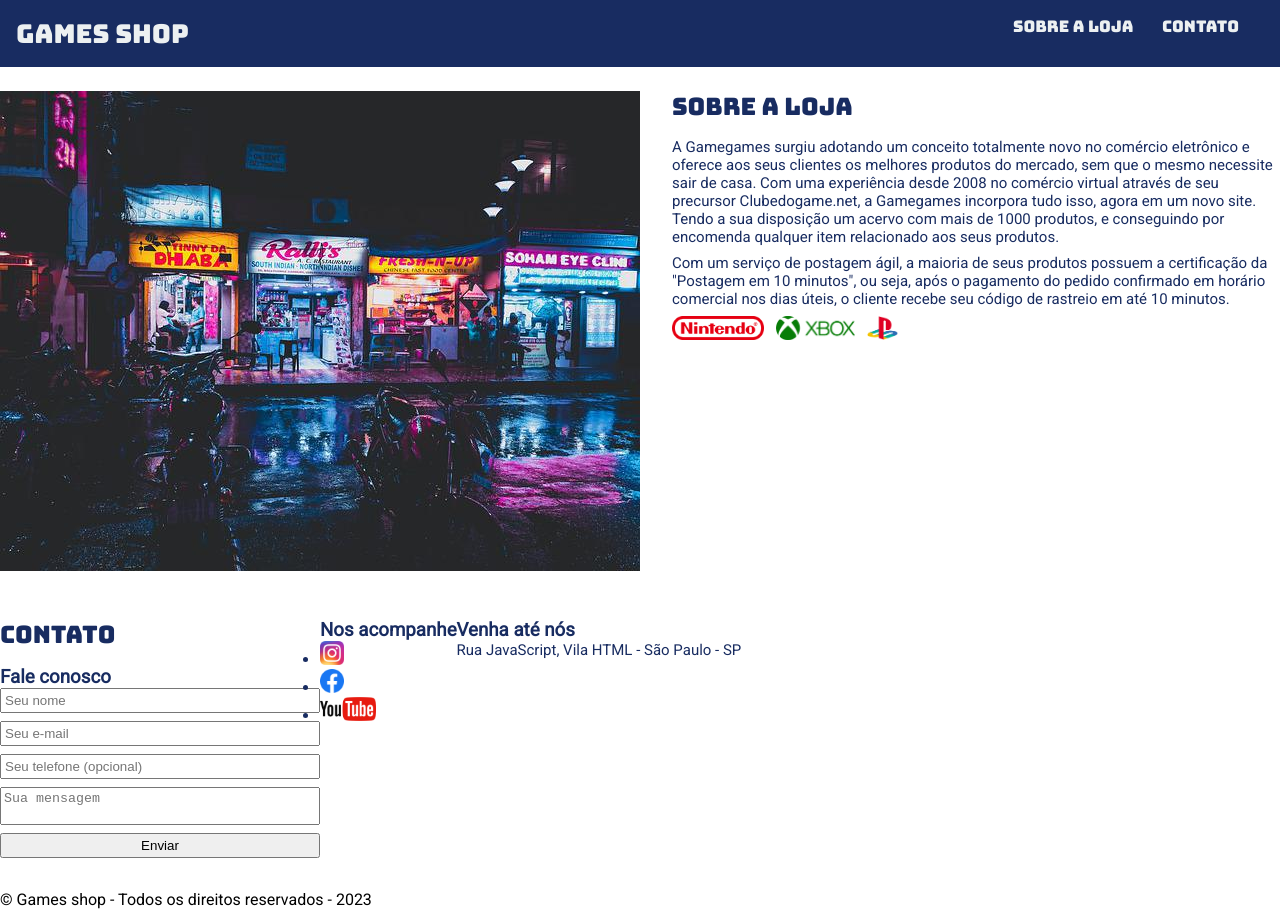
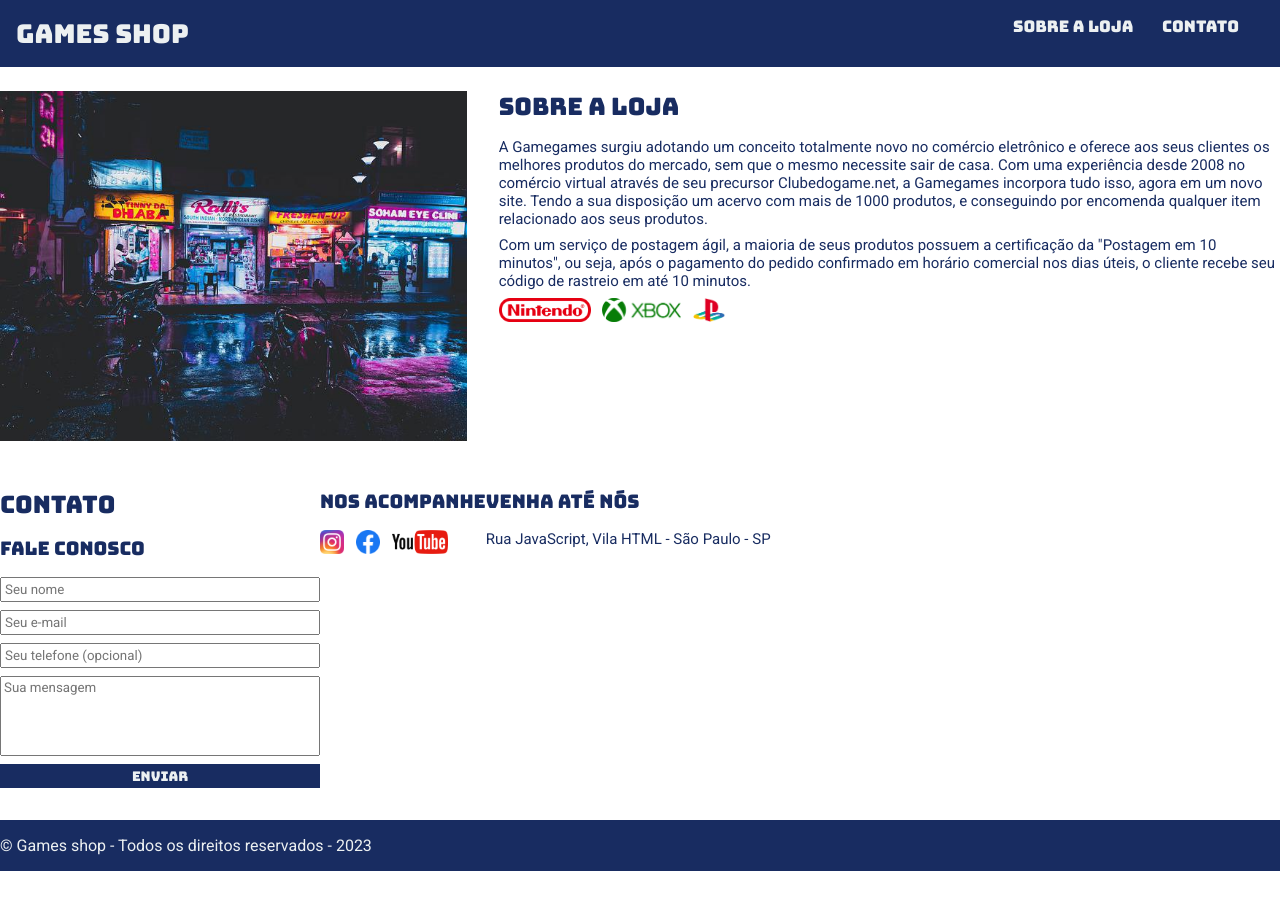
Before and after one commit to sahmendes/curso_ebac_frontend, a plain HTML site: page Sarah/index.html in a window 1280 px wide. After the commit the page ends 871 px from the top, so only its background shows below. Drawn offline with Linux system fonts and the light colour scheme.

Commit message:
Update main.css

```diff
--- a/Sarah/main.css
+++ b/Sarah/main.css
@@ -11,7 +11,7 @@ header {
     font-family: 'Bungee', sans-serif;
 }
 
-body {
+body, input, textarea {
     font-family: 'Roboto', sans-serif;
 }
 
@@ -30,7 +30,7 @@ header nav li a {
 .container {
     max-width: 1280px;
     width: 100%;
-    margin: o auto;
+    margin: 0 auto;
     }
 
 header .container, section .container {
@@ -62,7 +62,8 @@ section {
     color: #182c61;
 }
 
-section h2 {
+section h2,
+section h3 {
     margin-bottom: 16px;
     font-family: 'Bungee', sans-serif;
     font-weight: normal;
@@ -81,6 +82,14 @@ section p {
     height: 24px;
 }
 
+.social li {
+    display: inline;
+    margin-right: 8px;
+}
+
+.social a {
+    text-decoration: none;
+}
 #contact {
     display: block;
 }
@@ -99,4 +108,32 @@ form input, form textarea, form button {
 
 form textarea {
     resize: none;
+    height: 80px;
 }
+
+.store-font {
+height: 350px;
+}
+
+form button {
+    background-color: #182c61;
+    color: #ecf0f1;
+    font-family: 'Bungee', sans-serif;
+    font-weight: normal;
+    border: none;
+    cursor: pointer;
+}
+
+form button:hover {
+    background-color: #2a489b;
+}
+
+input:focus, textarea:focus {
+    outline-color: #182c61;
+}
+
+footer {
+    background-color: #182c61;
+    color: #ecf0f1;
+    padding: 16px 0;
+}
```
